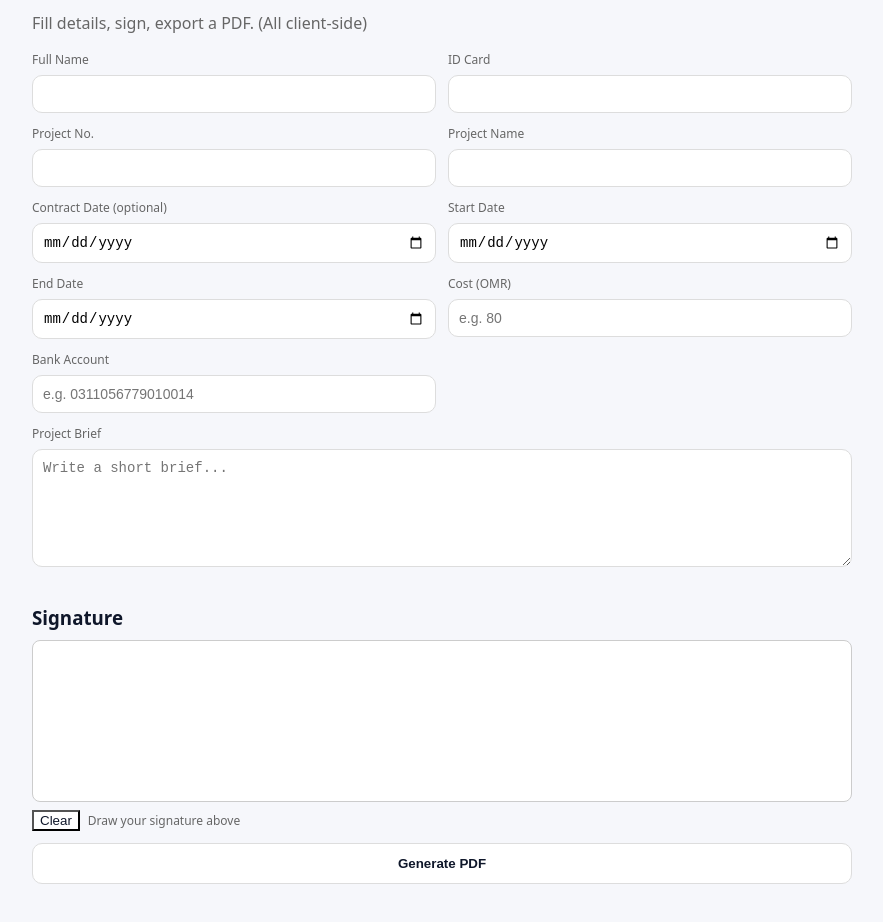
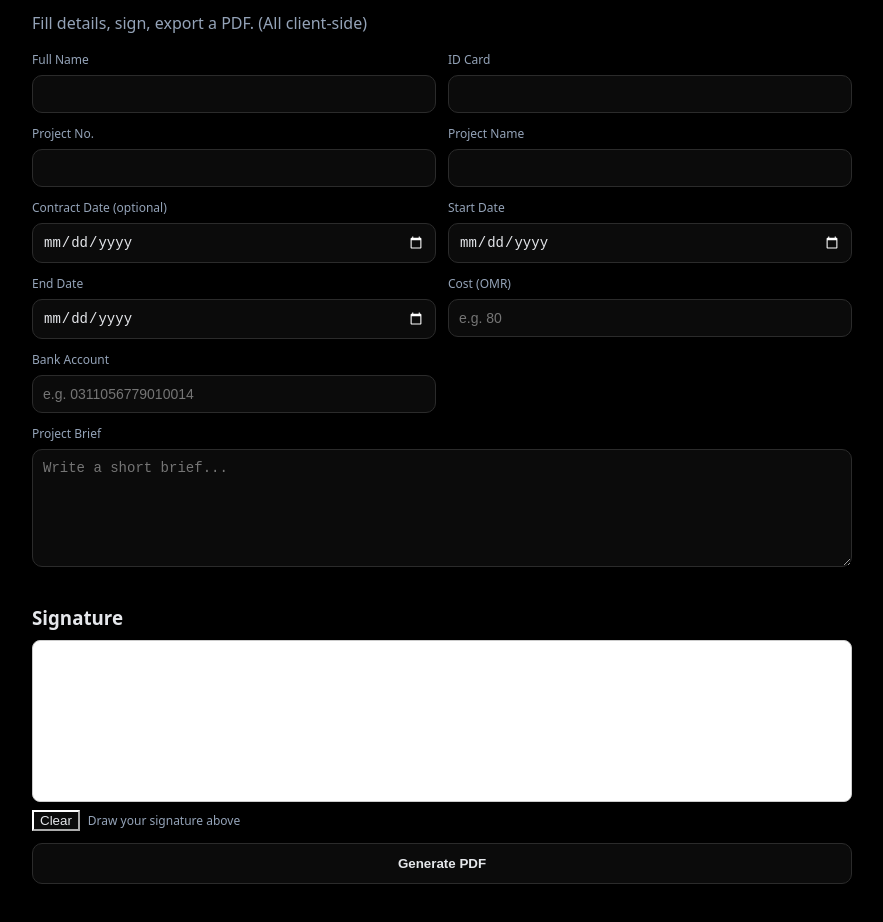
Before and after one commit to mdaoui/GW-Contract, a React (Vite) app: page / in a window 1280 px wide. Shown: the part 120-1042 px from the top of the page, without its empty margins (198-1081 px from the left). Built offline with nearby package versions, Linux system fonts and the light colour scheme.

Commit message:
Dark theme for generator UI

```diff
--- a/src/App.jsx
+++ b/src/App.jsx
@@ -76,7 +76,7 @@ export default function App() {
       }}
     >
       <h1 style={{ marginBottom: 6 }}>Contract PDF Generator</h1>
-      <p style={{ marginTop: 0, color: "#666" }}>
+      <p style={{ marginTop: 0, color: "#94a3b8" }}>
         Fill details, sign, export a PDF. (All client-side)
       </p>
 
@@ -146,7 +146,7 @@ export default function App() {
           <SignaturePad apiRef={signatureApiRef} onChange={setSignatureDataUrl} />
           {signatureDataUrl ? (
             <div style={{ marginTop: 10 }}>
-              <div style={{ fontSize: 12, color: "#666", marginBottom: 6 }}>
+              <div style={{ fontSize: 12, color: "#94a3b8", marginBottom: 6 }}>
                 Preview (what will be embedded)
               </div>
               <img
@@ -156,7 +156,7 @@ export default function App() {
                   maxWidth: 320,
                   height: 90,
                   objectFit: "contain",
-                  border: "1px solid #ddd",
+                  border: "1px solid #2b2b2b",
                   borderRadius: 8,
                   background: "#fff",
                   padding: 6,
@@ -173,7 +173,9 @@ export default function App() {
           style={{
             padding: "12px 14px",
             borderRadius: 10,
-            border: "1px solid #ddd",
+            border: "1px solid #2b2b2b",
+            background: "#0b0b0b",
+            color: "#e5e7eb",
             cursor: busy ? "not-allowed" : "pointer",
             fontWeight: 700,
           }}
@@ -203,7 +205,7 @@ function Field({ label, type = "text", value, onChange, placeholder }) {
 const labelStyle = {
   display: "block",
   fontSize: 12,
-  color: "#666",
+  color: "#94a3b8",
   marginBottom: 6,
 };
 
@@ -211,7 +213,9 @@ const inputStyle = {
   width: "100%",
   padding: "10px 10px",
   borderRadius: 10,
-  border: "1px solid #ddd",
+  border: "1px solid #2b2b2b",
+  background: "#0b0b0b",
+  color: "#e5e7eb",
   outline: "none",
   fontSize: 14,
   boxSizing: "border-box",
--- a/src/index.css
+++ b/src/index.css
@@ -2,8 +2,9 @@
   font-family: system-ui, -apple-system, Segoe UI, Roboto, Arial, sans-serif;
   line-height: 1.5;
   font-weight: 400;
-  color: #0f172a;
-  background: #f6f7fb;
+  color: #e5e7eb;
+  background: #000;
+  color-scheme: dark;
   text-rendering: optimizeLegibility;
   -webkit-font-smoothing: antialiased;
   -moz-osx-font-smoothing: grayscale;
@@ -13,6 +14,7 @@ body {
   margin: 0;
   min-width: 320px;
   min-height: 100vh;
+  background: #000;
 }
 
 #root {
@@ -20,6 +22,6 @@ body {
 }
 
 button {
-  background: #fff;
-  color: #0f172a;
+  background: #0b0b0b;
+  color: #e5e7eb;
 }
--- a/src/ui/SignaturePad.jsx
+++ b/src/ui/SignaturePad.jsx
@@ -76,7 +76,7 @@ export default function SignaturePad({ onChange, apiRef }) {
         <button type="button" onClick={clear}>
           Clear
         </button>
-        <span style={{ fontSize: 12, color: "#666" }}>
+        <span style={{ fontSize: 12, color: "#94a3b8" }}>
           {hasInk ? "Signature captured" : "Draw your signature above"}
         </span>
       </div>
```
